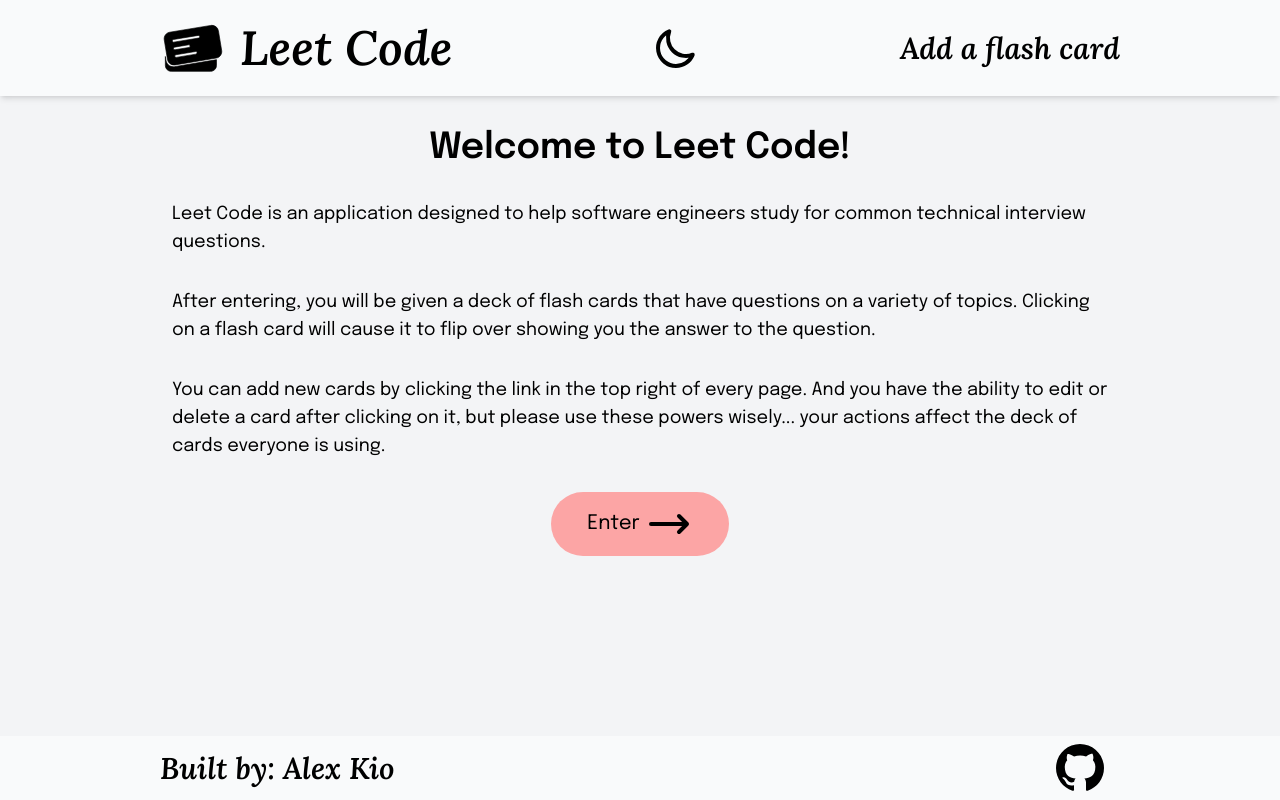
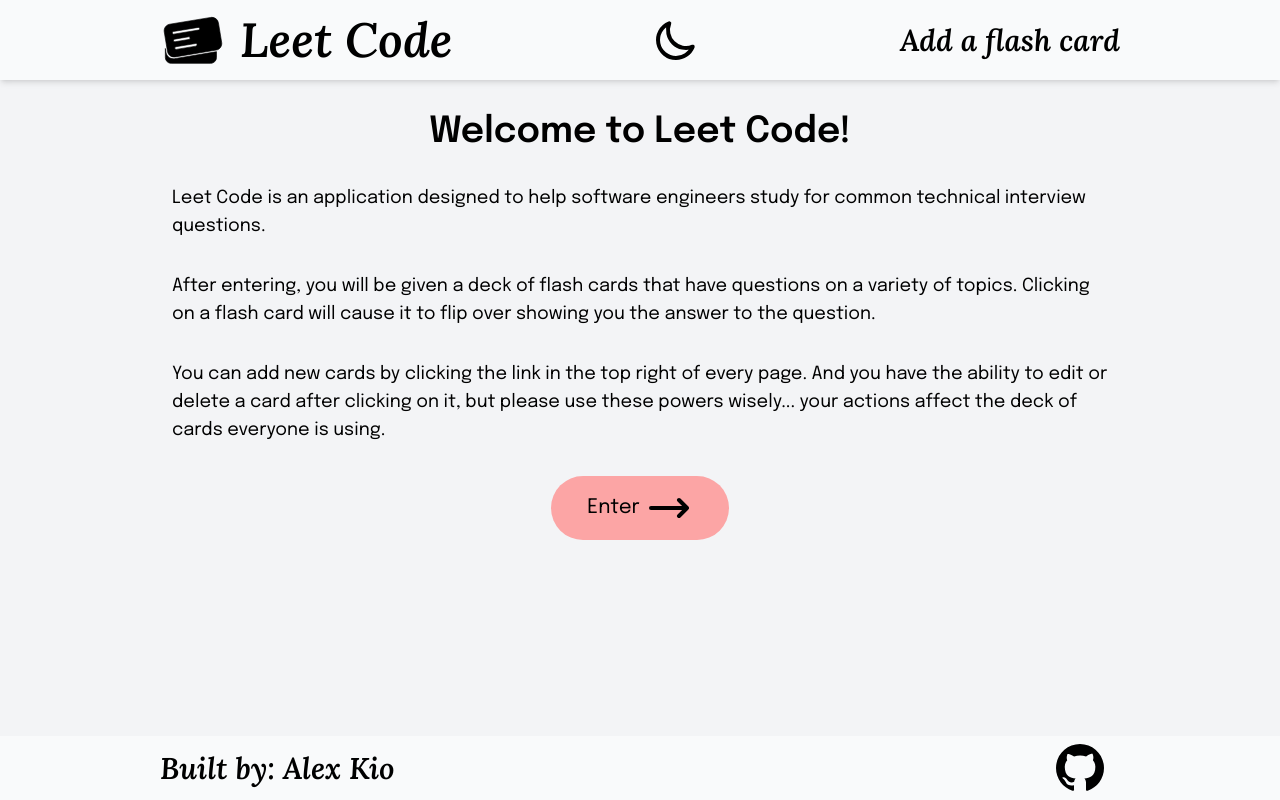
Before and after one commit to alexmkio/leet-cards, a Next.js app: page / in a window 1280 px wide. Built offline with nearby package versions, Linux system fonts and the light colour scheme; no server answers.

Commit message:
Lighten Header, Footer, and Card in dark mode

```diff
--- a/components/Card.tsx
+++ b/components/Card.tsx
@@ -38,7 +38,7 @@ export default function Card({ card }: Props) {
       >
 
         <div
-          className="absolute w-full min-h-full p-6 py-12 text-lg bg-blue-300 border border-blue-300 rounded-2xl shadow-md dark:bg-gray-800 dark:border-gray-800"
+          className="absolute w-full min-h-full p-6 py-12 text-lg bg-blue-300 border border-blue-300 rounded-2xl shadow-md dark:bg-gray-700 dark:border-gray-700"
           style={{backfaceVisibility: "hidden", WebkitBackfaceVisibility: "hidden"}}
         >
           <dl className="flex flex-col items-center">
@@ -48,7 +48,7 @@ export default function Card({ card }: Props) {
         </div>
 
         <div
-          className="flex flex-col justify-between absolute overflow-auto w-full h-full p-8 text-lg bg-red-300 border rounded-2xl shadow-md dark:bg-gray-800 dark:border-gray-800"
+          className="flex flex-col justify-between absolute overflow-auto w-full h-full p-8 text-lg bg-red-300 border rounded-2xl shadow-md dark:bg-gray-700 dark:border-gray-700"
           style={{backfaceVisibility: "hidden", WebkitBackfaceVisibility: "hidden", transform: "rotateY(180deg)"}}
         >
           <dl className="flex flex-col items-center">
--- a/components/Footer.tsx
+++ b/components/Footer.tsx
@@ -4,7 +4,7 @@ import gitHubDark from '../images/github_dark.png'
 
 export default function Footer() {
   return (
-    <footer className="bg-gray-50 flex justify-between items-center p-2 md:px-40 dark:bg-gray-900 dark:bg-opacity-90">
+    <footer className="bg-gray-50 flex justify-between items-center p-2 md:px-40 dark:bg-gray-900 dark:bg-opacity-80">
       <h2 className="font-header text-2xl md:text-3xl text-center">
         Built by:&nbsp;
         <a href="https://www.linkedin.com/in/alexkio/" target="_blank" rel="noreferrer" className="transition duration-300 ease-in-out hover:text-red-500 dark:hover:text-green-200">
--- a/components/Header.tsx
+++ b/components/Header.tsx
@@ -58,7 +58,7 @@ export default function Header() {
   }
 
   return (
-    <header className="flex flex-col md:flex-row md:justify-between items-center p-2 md:p-4 md:px-40 bg-gray-50 shadow-md sticky top-0 z-50 dark:bg-gray-900">
+    <header className="flex flex-col md:flex-row md:justify-between items-center p-1 md:p-2 md:px-40 bg-gray-50 shadow-md sticky top-0 z-50 dark:bg-gray-900 dark:bg-opacity-80">
       {logo}
       <div onClick={() => changeTheme()}>
         {modeIcon}
```
